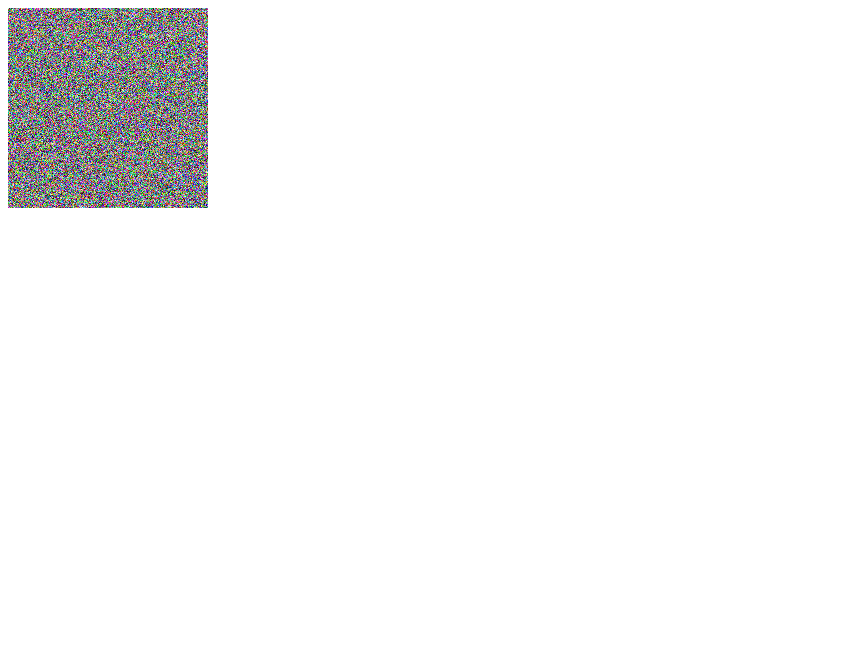
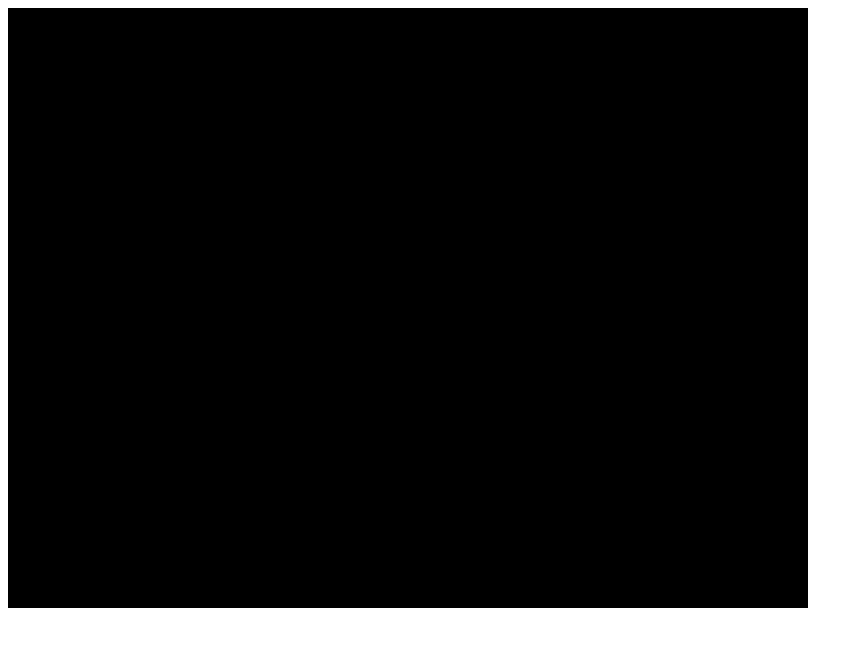
Before and after one commit to JohnSZhang/3DPlayGround, a plain HTML site: page index.html in a window 1280 px wide. Shown: the whole page, without its empty margins (0-863 px from the left). Drawn offline with Linux system fonts and the light colour scheme.

Commit message:
set up blank canvas

```diff
--- a/index.html
+++ b/index.html
@@ -7,6 +7,6 @@
     </script>
   </head>
   <body>
-    <canvas id="canvas" width="200" height="200"></canvas>
+    <canvas id="canvas" width="800" height="600"></canvas>
   </body>
 </html>
--- a/index.js
+++ b/index.js
@@ -1,37 +1,39 @@
 'use strict';
-const C_WIDTH = 200;
-const C_HEIGHT = 200;
+const C_WIDTH = 800;
+const C_HEIGHT = 600;
 // default color of background pixel, RGBA
-const C_DEFAULTBACKGROUND = [200, 200, 55, 255];
+const C_DEFAULTBACKGROUND = [0, 0, 0, 255];
+const RANDOM_COLOR = false;
 
 function randomColorValue() {
   return Math.floor(Math.random() * 255);
 }
 
-function randomPastal () {
+function randomColor() {
   return [randomColorValue(), randomColorValue(), randomColorValue(), 255];
 }
 
 document.addEventListener("DOMContentLoaded", function(event) {
-  initializeContext();
+  initializeContext({ randomColor: RANDOM_COLOR });
 });
 
-function initializeContext() {
+function initializeContext(options) {
   const canvas = document.getElementById('canvas');
   const canvasContext = canvas.getContext('2d');
   const pixelsLength = 4 * C_WIDTH * C_HEIGHT;
-  window.requestAnimationFrame(drawFrame.bind(window, canvasContext, pixelsLength));
+  const use_random =
+  window.requestAnimationFrame(drawFrame.bind(window, canvasContext, pixelsLength, options.randomColor));
 };
 
-function drawFrame(canvasContext, pixelsLength) {
+function drawFrame(canvasContext, pixelsLength, randomColor) {
   const uintc8 = new Uint8ClampedArray(pixelsLength);
   for (let i = 0; i < pixelsLength; i+=4) {
-    let color = randomPastal();
+    const color = randomColor ? randomColor() : C_DEFAULTBACKGROUND;
     uintc8[i] = color[0];
     uintc8[i + 1] = color[1];
     uintc8[i + 2] = color[2];
     uintc8[i + 3] = color[3];
   }
   canvasContext.putImageData(new ImageData(uintc8, C_WIDTH, C_HEIGHT), 0, 0);
-  window.requestAnimationFrame(drawFrame.bind(window, canvasContext, pixelsLength));
+  window.requestAnimationFrame(drawFrame.bind(window, canvasContext, pixelsLength, randomColor));
 }
```
